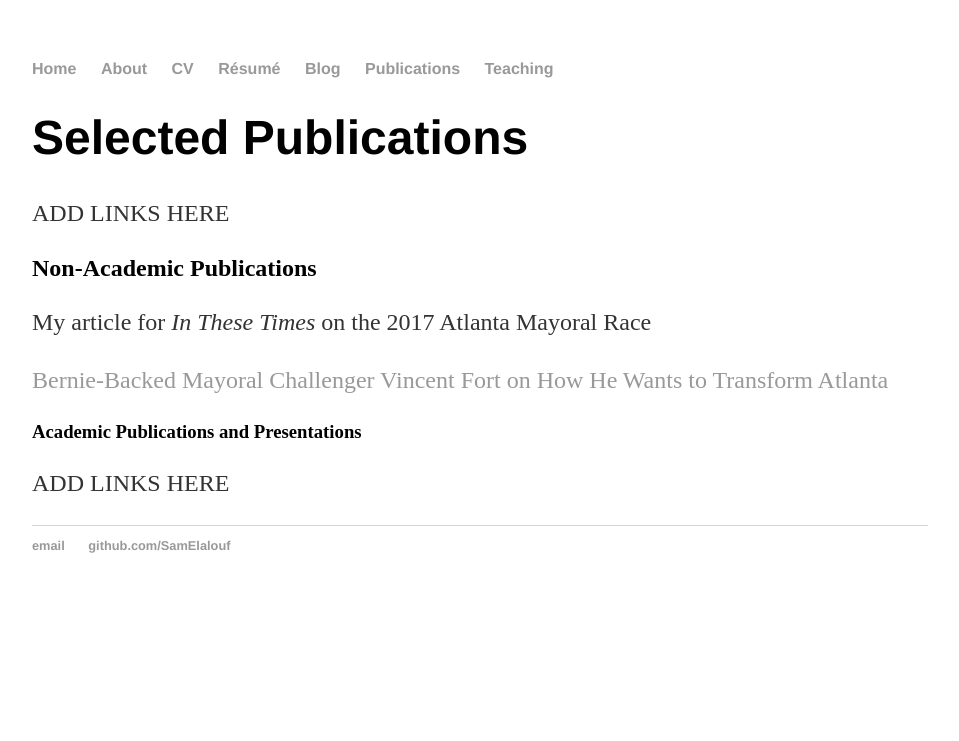
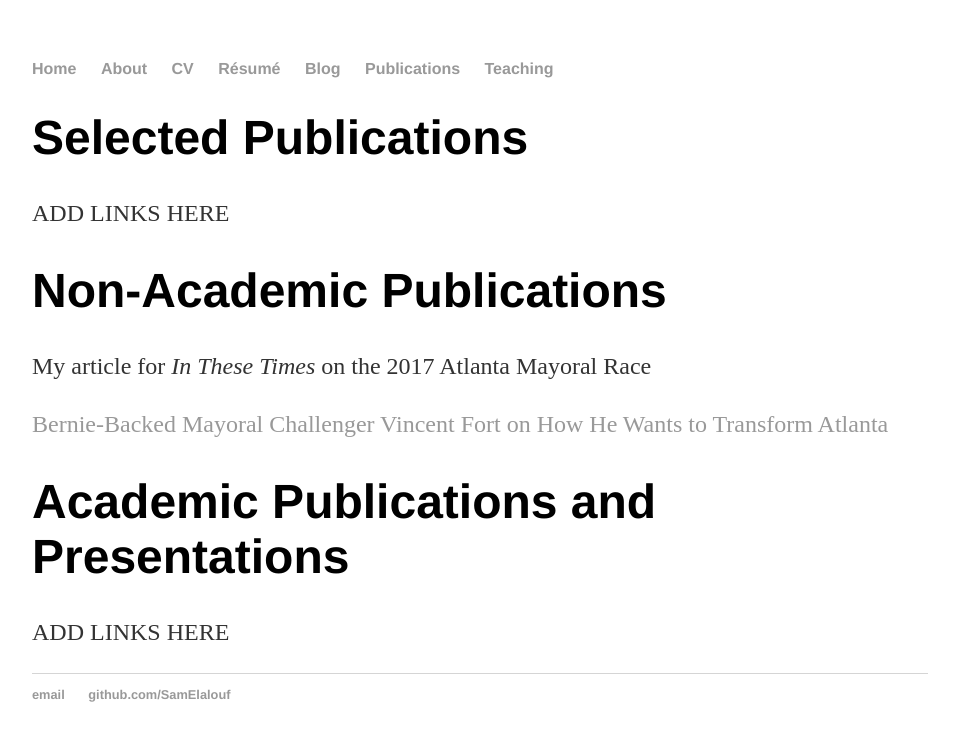
Before and after one commit to SamElalouf/samelalouf.github.io, a Jekyll site: the page built from publications/index.html, in a window 1280 px wide. Shown: the top 741 px of the page, without its empty margins (160-1119 px from the left). Built offline with Jekyll 4.4.1, drawn with Linux system fonts in a browser that asks for light colours.

```diff
--- a/publications/index.html
+++ b/publications/index.html
@@ -5,9 +5,9 @@ title: Selected Publications
 <div class="blurb">
 	<h1>Selected Publications</h1>
 	<p> ADD LINKS HERE </p>
-  <h2>Non-Academic Publications</h2>
+  <h1>Non-Academic Publications</h1>
   <p>My article for <em>In These Times</em> on the 2017 Atlanta Mayoral Race <p>
   <a href="http://inthesetimes.com/article/20639/bernie-sanders-vincent-fort-atlanta-mayor/">Bernie-Backed Mayoral Challenger Vincent Fort on How He Wants to Transform Atlanta</a>
-  <h3>Academic Publications and Presentations</h3>
+  <h1>Academic Publications and Presentations</h1>
   <p> ADD LINKS HERE </p>
 </div><!-- /.blurb -->
```
